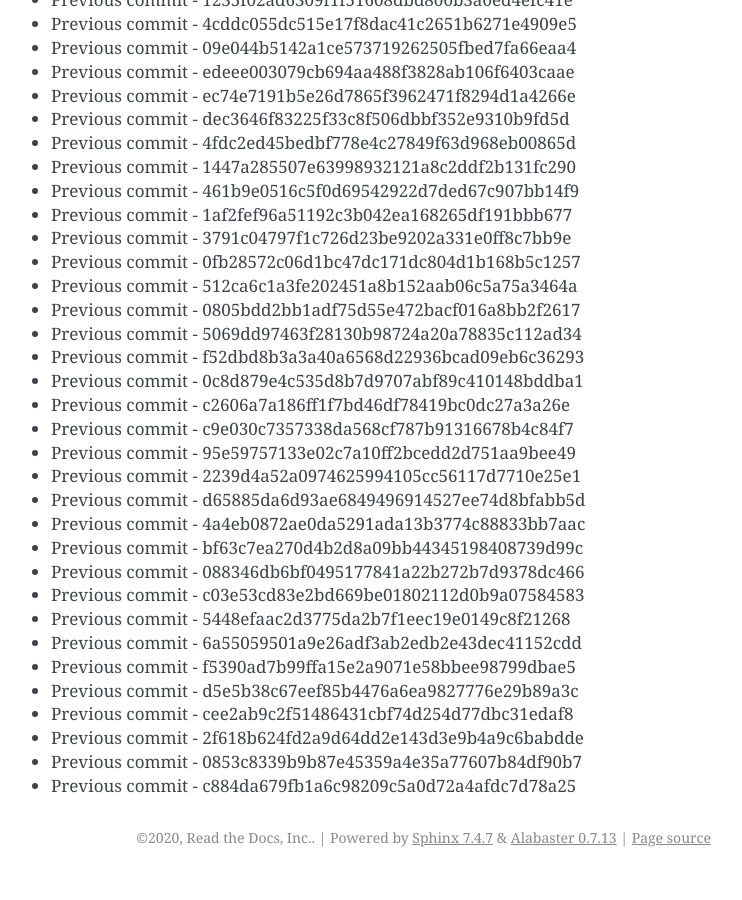
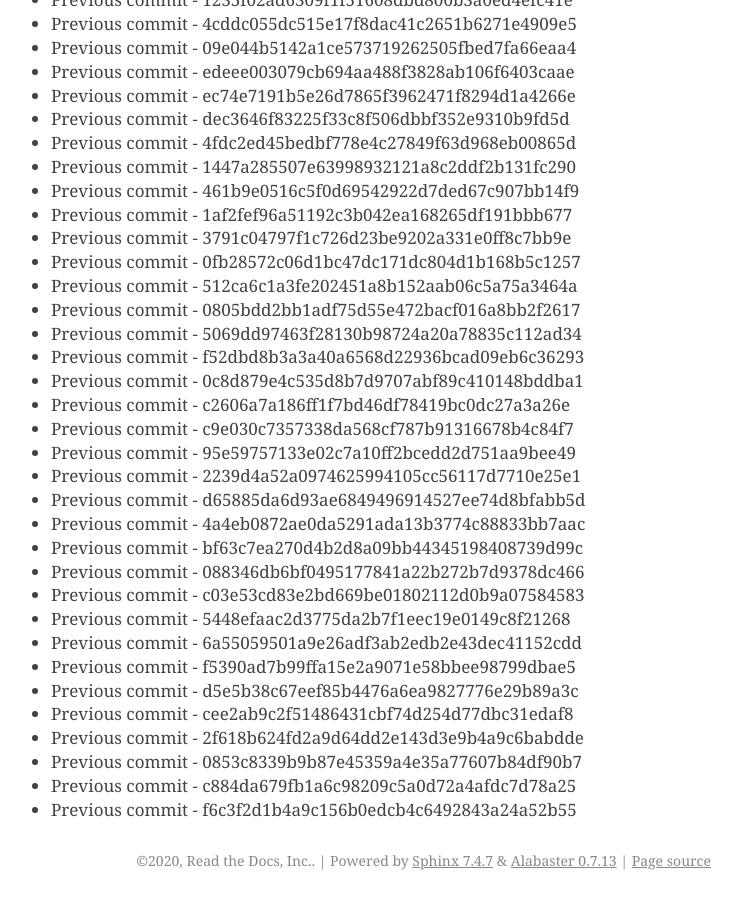
Before and after one commit to readthedocs/rtd-git-stresstest, a Sphinx documentation site: the page built from docs/updates.rst, in a window 1280 px wide and 900 px high, scrolled down 24214 px. Shown: the whole window, without its empty margins (399-1141 px from the left). Built offline with Sphinx 7.4.7, drawn with Linux system fonts in a browser that asks for light colours; before the commit the page ends 25091 px from its top, so only the background shows below that.

Commit message:
Generating commit from previous: f6c3f2d1b4a9c156b0edcb4c6492843a24a52b55

```diff
--- a/docs/updates.rst
+++ b/docs/updates.rst
@@ -1049,3 +1049,4 @@ It can be tested for any performance characteristics.
 * Previous commit - 2f618b624fd2a9d64dd2e143d3e9b4a9c6babdde
 * Previous commit - 0853c8339b9b87e45359a4e35a77607b84df90b7
 * Previous commit - c884da679fb1a6c98209c5a0d72a4afdc7d78a25
+* Previous commit - f6c3f2d1b4a9c156b0edcb4c6492843a24a52b55
```
